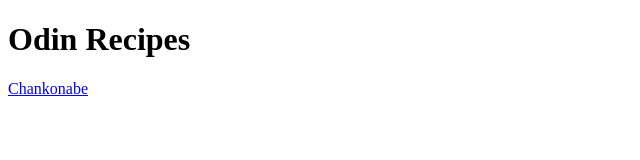
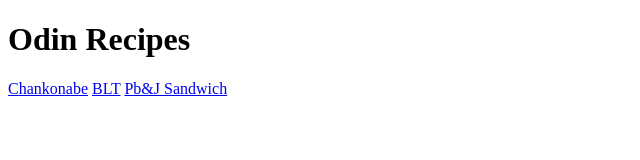
Before and after one commit to ChrisChuchuca/odin-recipes, a plain HTML site: page index.html in a window 1280 px wide. Shown: the whole page, without its empty margins (0-640 px from the left). Drawn offline with Linux system fonts and the light colour scheme.

Commit message:
Add blt and pbjsandwich link in index.html

```diff
--- a/index.html
+++ b/index.html
@@ -9,5 +9,7 @@
 <body>
     <h1>Odin Recipes</h1>
     <a href="recipes/chankonabe.html">Chankonabe</a>
+    <a href="recipes/blt.html">BLT</a>
+    <a href="recipes/pbjsandwich.html">Pb&J Sandwich</a>
 </body>
 </html>
```
